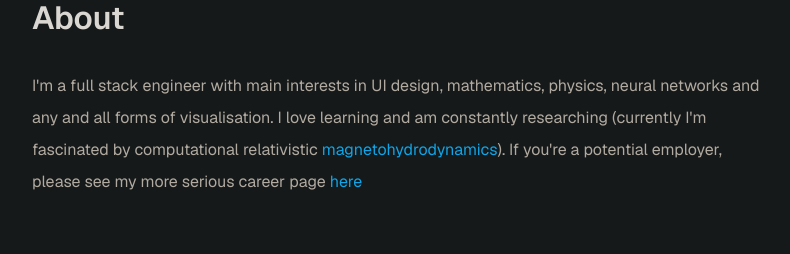
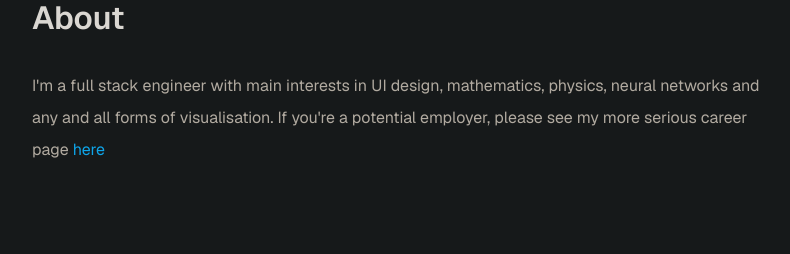
Before and after one commit to MaeglynD/MaeglynD.github.io, a Next.js app: page / in a window 1280 px wide. Shown: the part 144-398 px from the top of the page, without its empty margins (244-1034 px from the left). Built offline with nearby package versions, Linux system fonts and the light colour scheme.

Commit message:
more recruiter a/b testing

```diff
--- a/src/app/page.js
+++ b/src/app/page.js
@@ -13,12 +13,14 @@ export default function Home() {
 
         <div className={s.desc}>
           I'm a full stack engineer with main interests in UI design, mathematics, physics, neural networks and any and
-          all forms of visualisation. I love learning and am constantly researching (currently I'm fascinated by
+          all forms of visualisation.{" "}
+          {/* I love learning and am constantly researching (currently I'm fascinated by
           computational relativistic{" "}
           <a className="text-sky-500" href="https://en.wikipedia.org/wiki/Magnetohydrodynamics" target="_blank">
             magnetohydrodynamics
           </a>
-          ). If you're a potential employer, please see my more serious career page{" "}
+          ).  */}
+          If you're a potential employer, please see my more serious career page{" "}
           <Link href="/business-plan" className="text-sky-500">
             here
           </Link>
```
